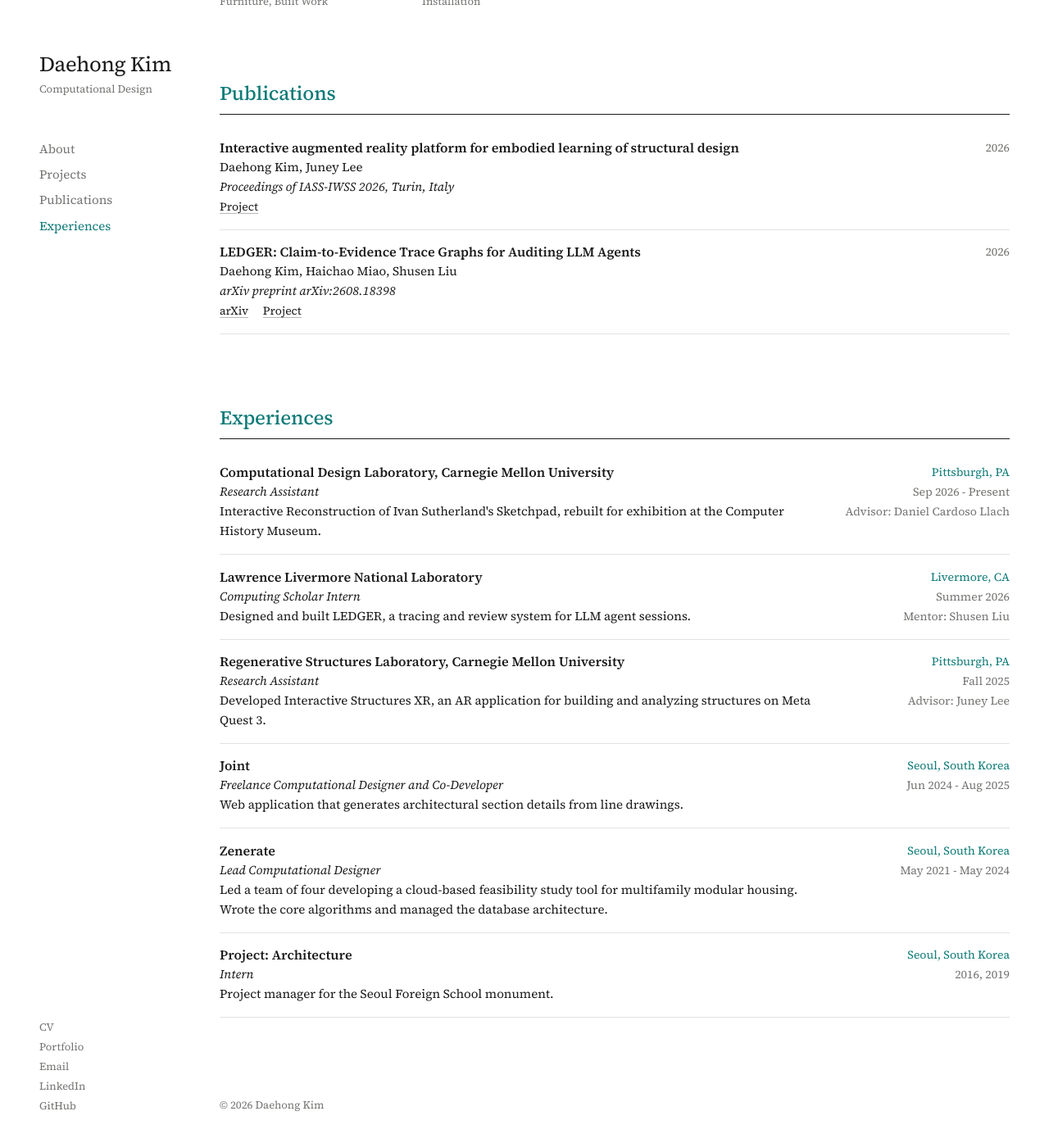
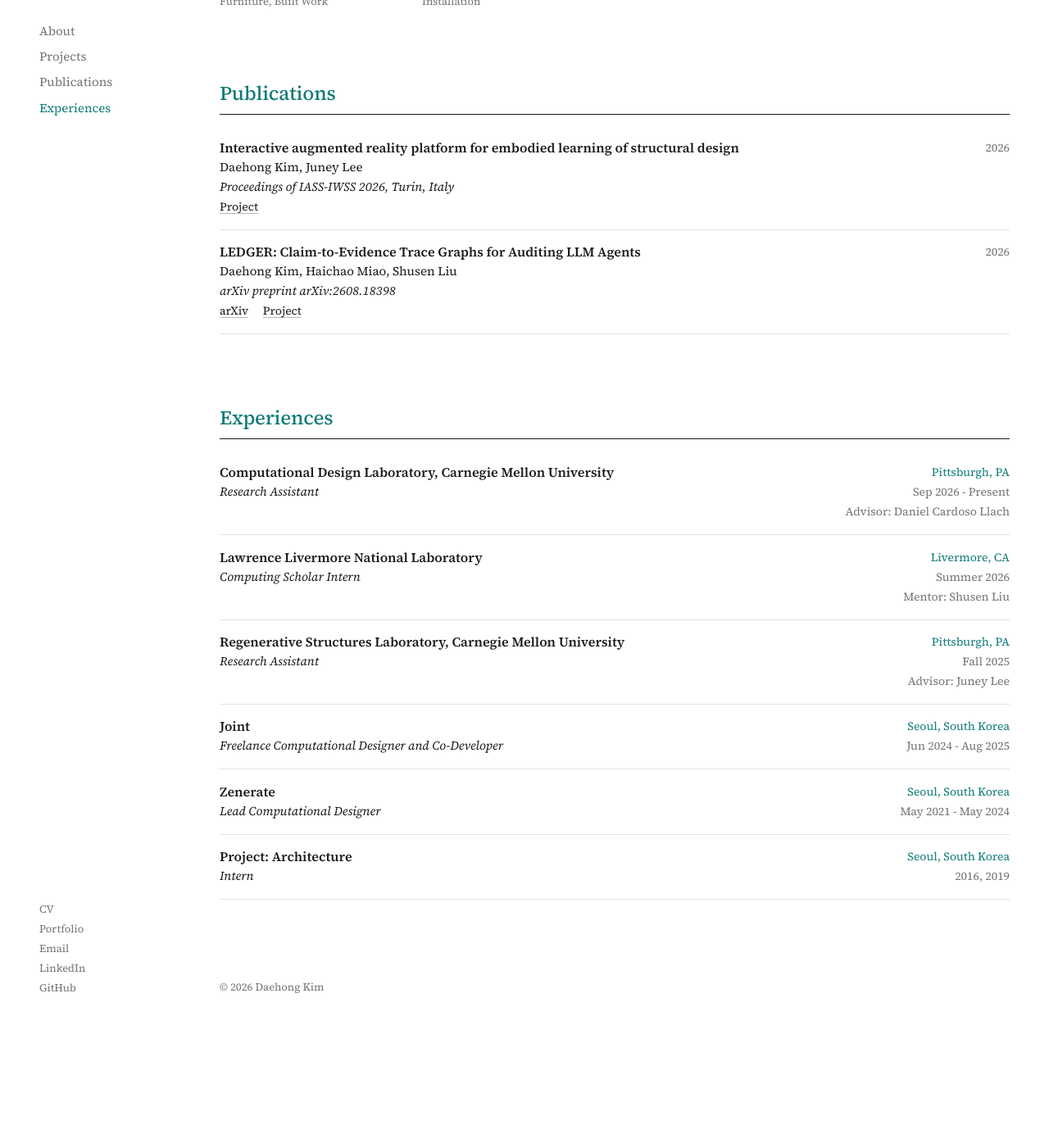
Before and after one commit to aaaamo/aaaamo.github.io, a Jekyll site: the page built from index.html, in a window 1280 px wide and 1400 px high, scrolled down 1525 px. Shown: the top 1395 px of the window at 82% size. Built offline with Jekyll 4.4.1, drawn with Linux system fonts in a browser that asks for light colours; after the commit the page ends 2781 px from its top, so only the background shows below that.

Commit message:
Drop descriptions from the home page experience list
Each entry now shows the venue and role, with the place, dates, and advisor
or mentor on the right.

Co-Authored-By: Claude Opus 5.5 <noreply@anthropic.com>

```diff
--- a/_data/experiences.yml
+++ b/_data/experiences.yml
@@ -2,37 +2,31 @@
   place: Pittsburgh, PA
   role: Research Assistant
   period: Sep 2026 - Present
-  text: Interactive Reconstruction of Ivan Sutherland's Sketchpad, rebuilt for exhibition at the Computer History Museum.
   with: "Advisor: Daniel Cardoso Llach"
 
 - venue: Lawrence Livermore National Laboratory
   place: Livermore, CA
   role: Computing Scholar Intern
   period: Summer 2026
-  text: Designed and built LEDGER, a tracing and review system for LLM agent sessions.
   with: "Mentor: Shusen Liu"
 
 - venue: Regenerative Structures Laboratory, Carnegie Mellon University
   place: Pittsburgh, PA
   role: Research Assistant
   period: Fall 2025
-  text: Developed Interactive Structures XR, an AR application for building and analyzing structures on Meta Quest 3.
   with: "Advisor: Juney Lee"
 
 - venue: Joint
   place: Seoul, South Korea
   role: Freelance Computational Designer and Co-Developer
   period: Jun 2024 - Aug 2025
-  text: Web application that generates architectural section details from line drawings.
 
 - venue: Zenerate
   place: Seoul, South Korea
   role: Lead Computational Designer
   period: May 2021 - May 2024
-  text: Led a team of four developing a cloud-based feasibility study tool for multifamily modular housing. Wrote the core algorithms and managed the database architecture.
 
 - venue: "Project: Architecture"
   place: Seoul, South Korea
   role: Intern
   period: 2016, 2019
-  text: Project manager for the Seoul Foreign School monument.
--- a/index.html
+++ b/index.html
@@ -86,9 +86,6 @@ layout: default
             <div class="entry-main">
                 <p class="entry-title">{{ item.venue }}</p>
                 <p><em>{{ item.role }}</em></p>
-                {% if item.text %}
-                <p>{{ item.text }}</p>
-                {% endif %}
             </div>
             <div class="entry-aside">
                 <p class="entry-place">{{ item.place }}</p>
```
